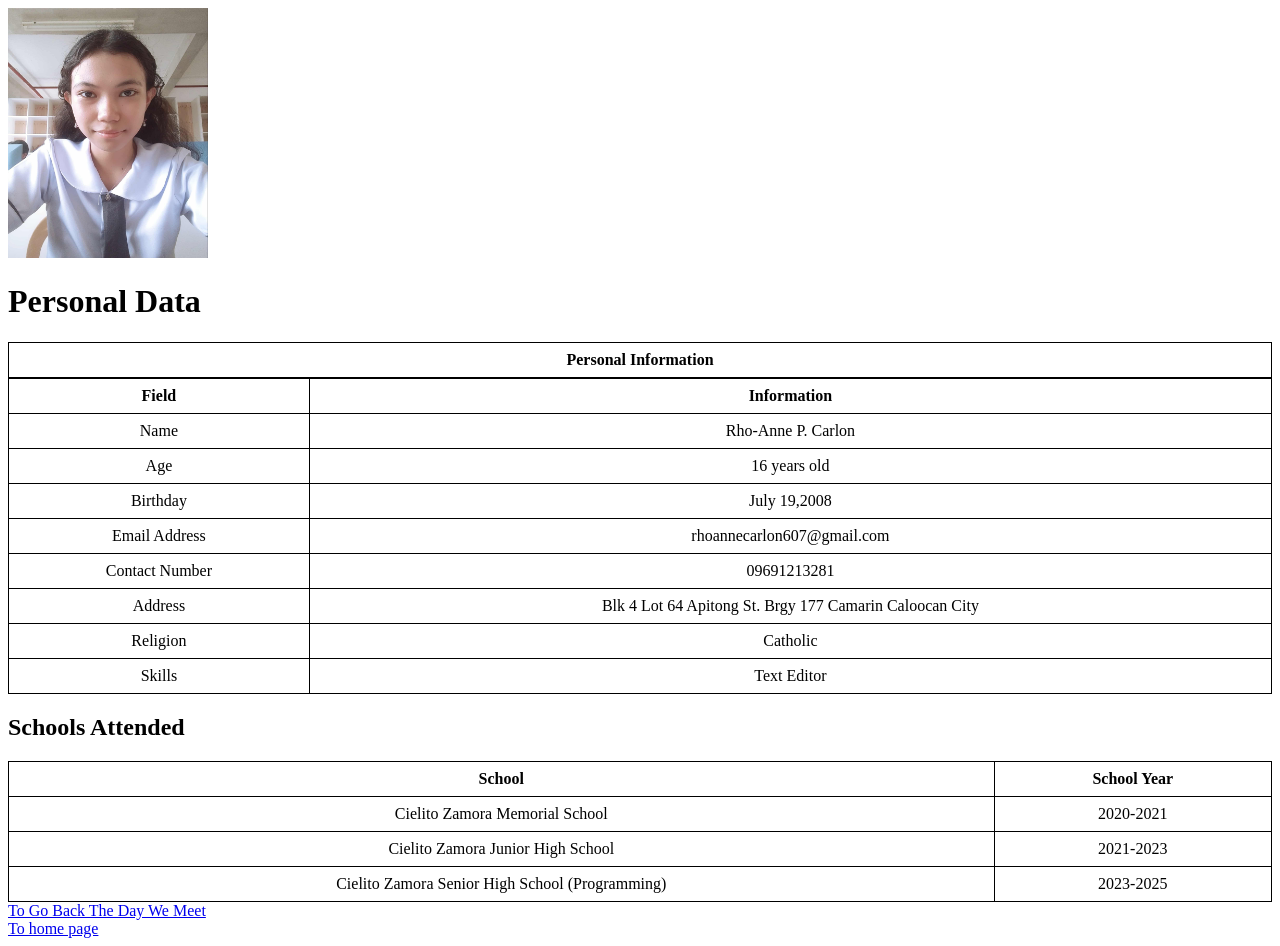
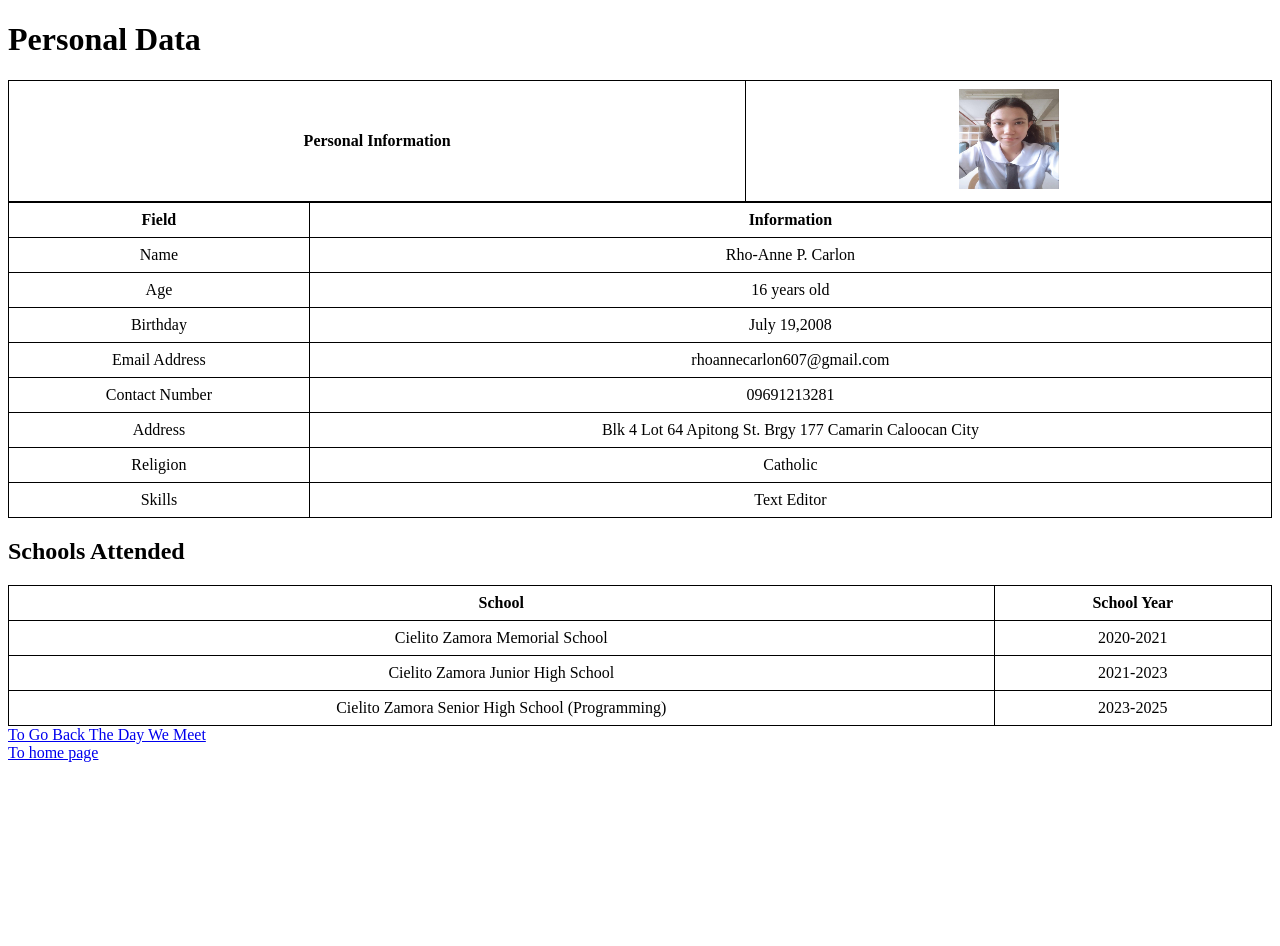
Before and after one commit to Rho-Anne/MyFirstRepository, a plain HTML site: page MTFIRSTWEBPAGE.HTML in a window 1280 px wide. After the commit the page ends 800 px from the top, so only its background shows below. Drawn offline with Linux system fonts and the light colour scheme.

Commit message:
"pwede na thiz"

```diff
--- a/MTFIRSTWEBPAGE.HTML
+++ b/MTFIRSTWEBPAGE.HTML
@@ -9,12 +9,15 @@
 </head>
 <body>
   <link rel="stylesheet" href="tabletable.css">
-  <img src="rhoanne.jpg" alt="" width="200" height="250 ">
+
   <h1>Personal Data</h1>
 
     <table>
         <tr>
             <th colspan="2">Personal Information</th>
+            <td rowspan="8" style="text-align:center;">
+        <img src="rhoanne.jpg" alt="" width="100" height="100">
+      </td>
         </tr>
       <table border="1" cellpadding="5" cellspacing="0">
         <tr><th>Field</th>
```
